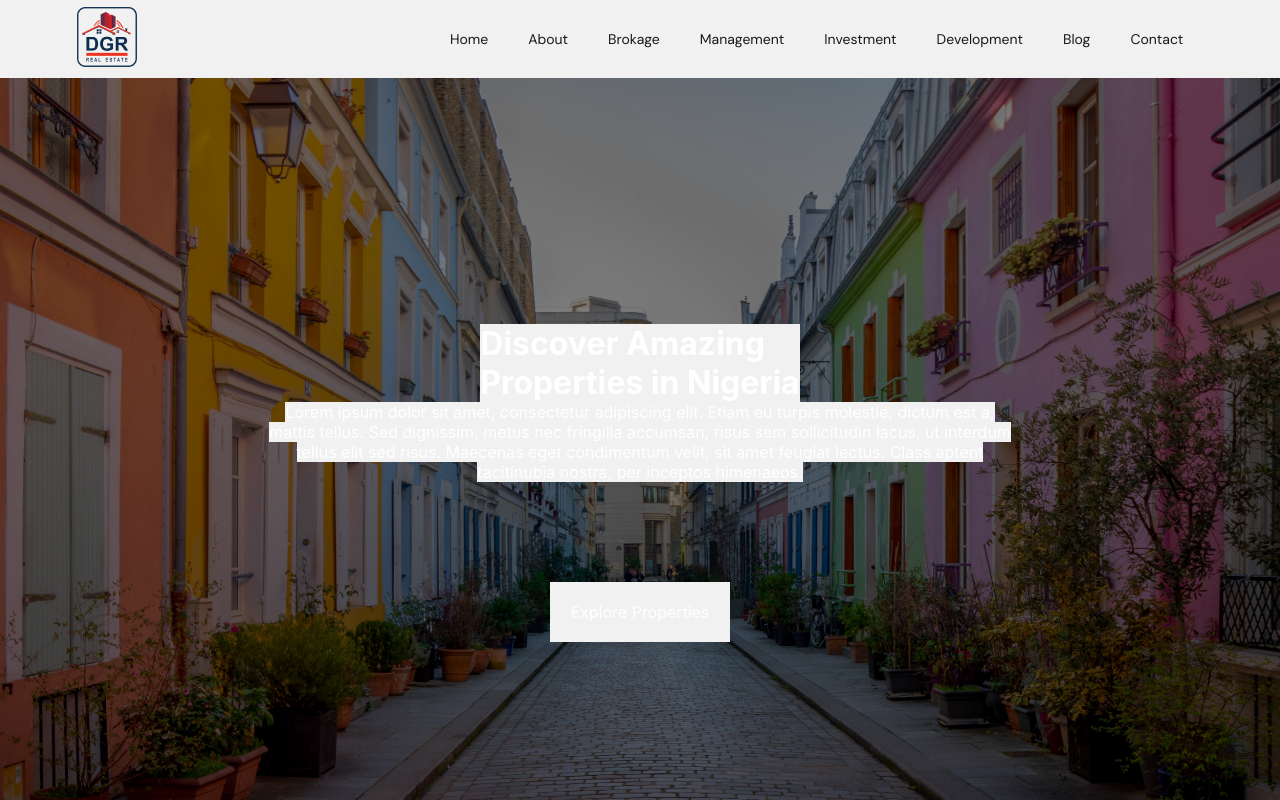
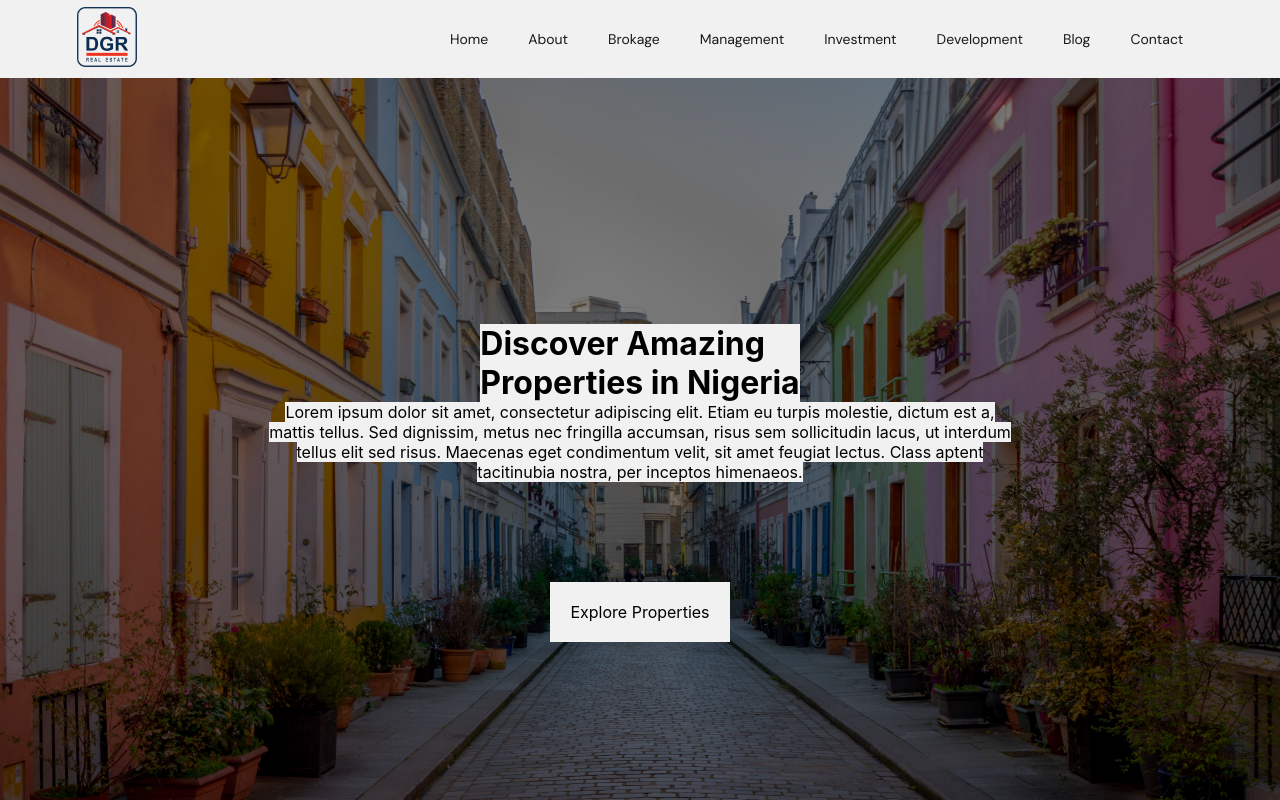
Before and after one commit to OkoroaforKelechiDivine/dgr, a React (Create React App) app: page / in a window 1280 px wide. Shown: the top 800 px of the page. Built offline with nearby package versions, Linux system fonts and the light colour scheme; a web font is replaced by a local one.

Commit message:
fixing second section

```diff
--- a/src/components/home/Home.js
+++ b/src/components/home/Home.js
@@ -25,7 +25,7 @@ function Home(){
             </header>
 
             <div className={"first-section"}>
-                <div className={"overlay"}>
+                <div className={"text-overlay"}>
                     <h1>Discover Amazing <br/>
                         Properties in Nigeria
                     </h1>
--- a/src/components/home/home.css
+++ b/src/components/home/home.css
@@ -1,7 +1,6 @@
 *{
     box-sizing: border-box;
     margin: 0;
-    /*background-color: #1A1818;*/
     padding: 0;
 }
 
@@ -9,7 +8,7 @@ header{
     display: flex;
     justify-content: space-between;
     align-items: center;
-    padding: 7px 6%;
+    padding:7px 6%;
 }
 
 .logo{
@@ -49,11 +48,11 @@ header{
     background-position: center;
 }
 
-.overlay{
+.text-overlay{
     width: 100%;
     height: 100%;
     font-size: 16px;
-    color: white;
+    /*color: white;*/
     display: flex;
     justify-content: center;
     flex-direction: column;
```
